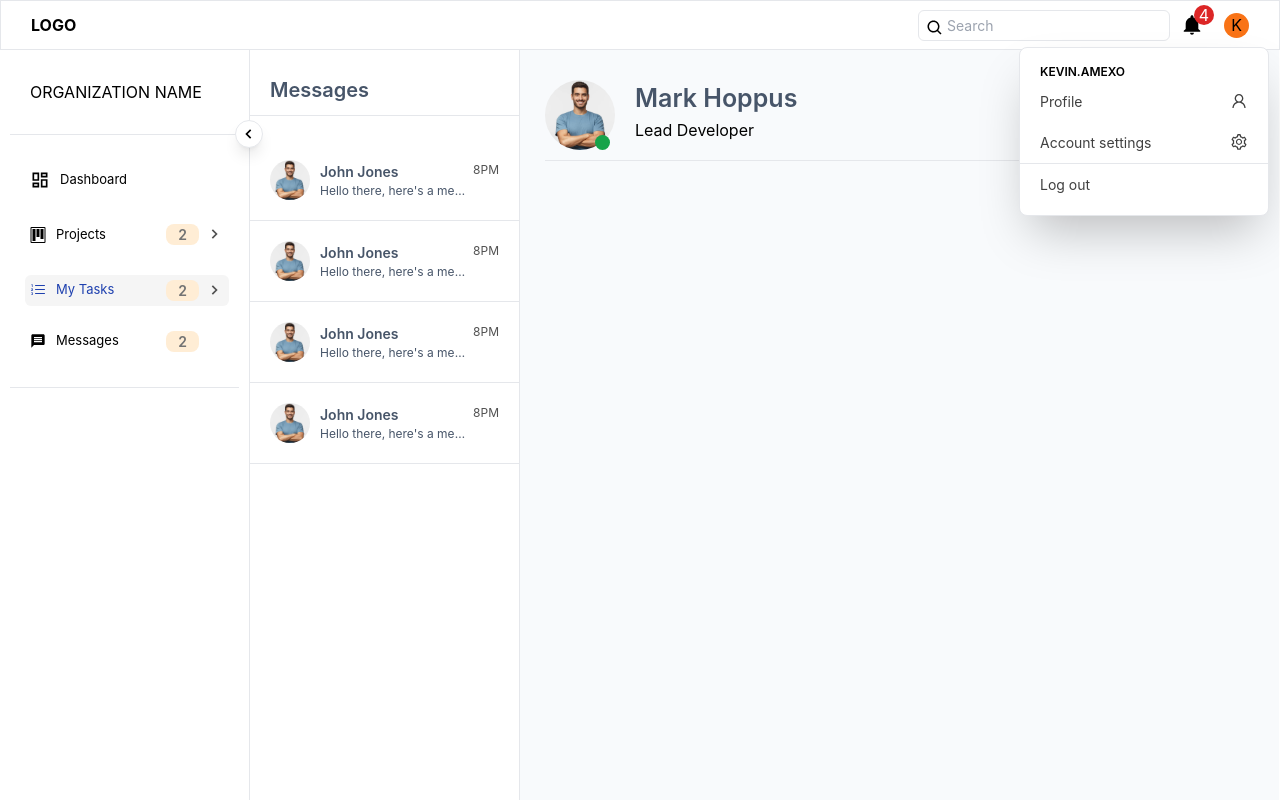
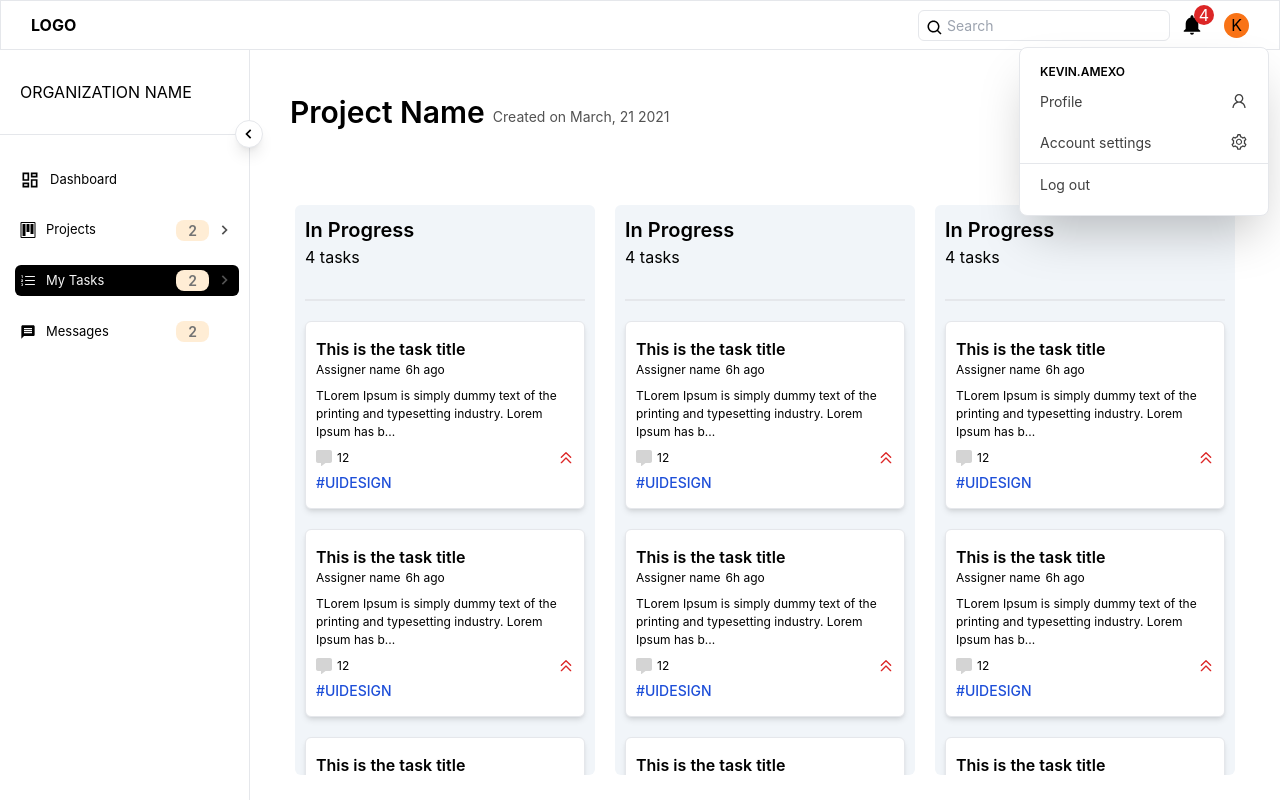
Before and after one commit to kevinamexo/issue-tracker, a React (Create React App) app: page /dashboard in a window 1280 px wide. Built offline with nearby package versions, Linux system fonts and the light colour scheme.

Commit message:
feat: dashboard and messages stylinh

```diff
--- a/package.json
+++ b/package.json
@@ -16,6 +16,7 @@
     "react-icons": "^4.4.0",
     "react-router-dom": "^6.3.0",
     "react-scripts": "5.0.1",
+    "react-textarea-autosize": "^8.3.4",
     "typescript": "^4.4.2",
     "web-vitals": "^2.1.0"
   },
--- a/src/App.tsx
+++ b/src/App.tsx
@@ -1,54 +1,15 @@
-import React, { useState } from "react";
+import React from "react";
 import Navbar from "./components/layout/Navbar/Navbar";
 import "./App.css";
 import Sidebar from "./components/layout/Sidebar/Sidebar";
-import { Variants, motion } from "framer-motion";
-import { BiChevronLeft, BiChevronRight } from "react-icons/bi";
-import Messages from "./pages/Messages/Messages";
+import RouteConfig from "./RouteConfig";
 
 const App: React.FC = () => {
-  const [sidebarFull, setSidebarFull] = useState<boolean>(true);
-
-  const handleMinimizeMenu = () => {
-    setSidebarFull((prev) => !prev);
-  };
-
-  const sidebarVariants: Variants = {
-    initial: {
-      x: -230,
-      transition: {
-        duration: 0.2,
-      },
-    },
-    closed: {
-      x: 0,
-      transition: {
-        duration: 0.2,
-      },
-    },
-  };
   return (
-    <div className="relative font-inter">
+    <div className="relative font-inter overflow-hidden">
       <Navbar />
       <Sidebar />
-      <motion.div
-        variants={sidebarVariants}
-        initial="inital"
-        animate={sidebarFull ? "closed" : "initial"}
-        className={`relative flex items-center ml-[250px] ${
-          sidebarFull ? "w-[calc(100vw-250px)]" : "w-[calc(100vw-40px)]"
-        }   ${
-          sidebarFull ? "" : "border-l-[1px]"
-        } h-[calc(100vh-50px)] z-30 bg-white`}
-      >
-        <Messages />
-        <span
-          className="absolute top-[70px] left-[-15px] border-[1px] p-[3px] text-[20px] rounded-2xl z-30 bg-white shadow-lg cursor-pointer"
-          onClick={handleMinimizeMenu}
-        >
-          {sidebarFull ? <BiChevronLeft /> : <BiChevronRight />}
-        </span>
-      </motion.div>
+      <RouteConfig />
     </div>
   );
 };
--- /dev/null
+++ b/src/RouteConfig.tsx
@@ -0,0 +1,54 @@
+import React, { useState } from "react";
+import { Route, Routes } from "react-router-dom";
+import Dashboard from "./pages/Dashboard/Dashboard";
+import Messages from "./pages/Messages/Messages";
+import { BiChevronLeft, BiChevronRight } from "react-icons/bi";
+import { Variants, motion } from "framer-motion";
+
+const Main: React.FC = () => {
+  const [sidebarFull, setSidebarFull] = useState<boolean>(true);
+
+  const handleMinimizeMenu = () => {
+    setSidebarFull((prev) => !prev);
+  };
+  const sidebarVariants: Variants = {
+    initial: {
+      x: -230,
+      transition: {
+        duration: 0.2,
+      },
+    },
+    closed: {
+      x: 0,
+      transition: {
+        duration: 0.2,
+      },
+    },
+  };
+
+  return (
+    <motion.div
+      variants={sidebarVariants}
+      initial="inital"
+      animate={sidebarFull ? "closed" : "initial"}
+      className={`relative flex items-center ml-[250px] ${
+        sidebarFull ? "w-[calc(100vw-250px)]" : "w-[calc(100vw-40px)]"
+      }   ${
+        sidebarFull ? "" : "border-l-[1px]"
+      } h-[calc(100vh-50px)] z-30 bg-white`}
+    >
+      <Routes>
+        <Route path="dashboard" element={<Dashboard />} />
+        <Route path="messages" element={<Messages />} />
+      </Routes>
+      <span
+        className="absolute top-[70px] left-[-15px] border-[1px] p-[3px] text-[20px] rounded-2xl z-30 bg-white shadow-lg cursor-pointer"
+        onClick={handleMinimizeMenu}
+      >
+        {sidebarFull ? <BiChevronLeft /> : <BiChevronRight />}
+      </span>
+    </motion.div>
+  );
+};
+
+export default Main;
--- /dev/null
+++ b/src/common/helpers.ts
@@ -0,0 +1,12 @@
+export function truncate(str: string, length: number) {
+  const ending = "...";
+  if (length == null) {
+    length = 100;
+  }
+
+  if (str.length > length) {
+    return str.substring(0, length - ending.length) + ending;
+  } else {
+    return str;
+  }
+}
--- /dev/null
+++ b/src/components/Message.tsx
@@ -0,0 +1,24 @@
+import React from "react";
+
+const Message: React.FC<{ index: number }> = ({ index }) => {
+  const left = index > 1 && index % 2 == 0;
+  return (
+    <div
+      className={`w-[100%] flex items-center ${
+        left ? "justify-start" : "justify-end"
+      }`}
+    >
+      <div
+        className={`min-w-[40%] mt-[10px] px-[10px] py-[20px] rounded-md ${
+          left
+            ? "bg-slate-900 rounded-bl-none text-slate-200"
+            : "bg-slate-400 rounded-br-none text-color-900"
+        } text-slate-50`}
+      >
+        This is a message
+      </div>
+    </div>
+  );
+};
+
+export default Message;
--- a/src/components/MessageCard.tsx
+++ b/src/components/MessageCard.tsx
@@ -2,7 +2,7 @@ import React from "react";
 
 const MessageCard: React.FC = () => {
   return (
-    <div className=" relative flex items-center py-[20px]  px-[20px] border-b-[1px] cursor-pointer hover:bg-slate-200">
+    <div className=" relative flex items-center py-[20px]  px-[20px] border-b-[1px] border-neutral-50 cursor-pointer hover:bg-slate-200">
       <img
         src="man.jpg"
         alt=""
--- /dev/null
+++ b/src/components/TaskCard.tsx
@@ -0,0 +1,45 @@
+import React from "react";
+import { HiOutlineChevronDoubleUp } from "react-icons/hi";
+import { FaCommentAlt } from "react-icons/fa";
+import { truncate } from "../common/helpers";
+
+// interface TaskCardProps {
+//   title: string;
+//   assigner: string;
+//   assignedTo: string[];
+//   created: Date;
+// }
+
+const TaskCard = () => {
+  const desc = `TLorem Ipsum is simply dummy text of the printing and typesetting
+    industry. Lorem Ipsum has been the industry's standard dummy text
+    ever since the 1500s, when an unknown printer took a galley of type
+    and scrambled it to make a type specimen book. It has survived not
+    only five centuries, but also the leap into electronic typesetting`;
+  return (
+    <div className="mt-10px pt-[20px]">
+      <div className="w-[100%] bg-white py-[15px] px-[10px] rounded-md shadow-md border-[1px] hover:bg-neutral-50 cursor-pointer">
+        <p className="text-[16px] font-semibold hover:underline">
+          This is the task title
+        </p>
+        <span className=" text-[12px] flex items-center gap-[5px]">
+          <p className=" hover:text-sky-700 hover:underline">Assigner name</p>
+          <p>6h ago</p>
+        </span>
+        <p className="text-[12px] py-2">{truncate(desc, 100)}</p>
+        <div className="flex items-center justify-between">
+          <span className="flex items-center gap-[5px]">
+            <FaCommentAlt className="text-neutral-300" />
+            <p className="text-[12px]">12</p>
+          </span>
+          <HiOutlineChevronDoubleUp className="text-red-600" />
+        </div>
+        <p className="mt-[5px] text-blue-700  text-[14px] font-medium">
+          #UIDESIGN
+        </p>
+      </div>
+    </div>
+  );
+};
+
+export default TaskCard;
--- a/src/components/layout/Sidebar/Sidebar.tsx
+++ b/src/components/layout/Sidebar/Sidebar.tsx
@@ -6,6 +6,7 @@ import { BsListOl } from "react-icons/bs";
 import { FiLogOut } from "react-icons/fi";
 import { MdMessage } from "react-icons/md";
 import CategoryItem from "./CategoryItem";
+import { Link } from "react-router-dom";
 
 type SidebarTabs = "dashboard" | "projects" | "my-tasks" | "messages";
 const Sidebar: React.FC = () => {
@@ -31,10 +32,10 @@ const Sidebar: React.FC = () => {
   };
 
   return (
-    <div className="fixed flex flex-col justify-between left-0 w-[250px] border-r-[1px] h-[calc(100vh-20px)] px-[10px]  pt-[30px]">
+    <div className="absolute flex flex-col justify-between left-0 w-[250px] border-r-[1px] h-[calc(100vh-20px)]   pt-[30px]">
       <div className="relative">
         <p className="ml-[20px]">ORGANIZATION NAME</p>
-        <ul className="list-none mt-[30px] border-t-[1px] border-b-[1px] py-[20px]">
+        <ul className="list-none mt-[30px] border-t-[1px] py-[20px]">
           <li
             className="pl-[15px] pr-[10px] rounded-md py-[10px] cursor-pointer"
             onClick={() => setActiveSidebarTab("dashboard")}
@@ -42,14 +43,14 @@ const Sidebar: React.FC = () => {
             <div
               className={`flex items-center justify-between ${
                 activeSidebarTab === "dashboard"
-                  ? "text-blue-800 bg-neutral-100"
-                  : ""
-              } hover:bg-neutral-100 p-[5px] rounded-md`}
+                  ? "bg-black text-neutral-100"
+                  : "hover:bg-neutral-100"
+              }  p-[5px] rounded-md`}
             >
               <span className="flex items-center justify-between ">
                 <RiDashboardLine
                   className={`text-[20px] ${
-                    activeSidebarTab === "dashboard" ? "text-blue-800" : ""
+                    activeSidebarTab === "dashboard" ? "text-neutral-100" : ""
                   }`}
                 />
                 <p className="ml-[10px] text-[13px]">Dashboard </p>
@@ -57,17 +58,21 @@ const Sidebar: React.FC = () => {
             </div>
           </li>
           <li
-            className="pl-[15px] pr-[10px]  py-[10px] cursor-pointer"
+            className={`pl-[15px] pr-[10px]  py-[10px] cursor-pointer ${
+              isTabActive("projects") ? "bg-neutral-100" : ""
+            }`}
             onClick={() => setActiveSidebarTab("projects")}
           >
             <div
               className={`flex items-center justify-between ${
-                activeSidebarTab === "projects" ? "bg-neutral-100" : ""
-              } hover:bg-neutral-100 p-[5px] rounded-md`}
+                activeSidebarTab === "projects"
+                  ? "bg-black text-neutral-100"
+                  : "hover:bg-neutral-100"
+              } h-[30px] px-[5px] rounded-md`}
             >
               <span
                 className={`flex items-center justify-between ${
-                  activeSidebarTab === "projects" ? "text-blue-800" : ""
+                  activeSidebarTab === "projects" ? "text-neutral-100" : ""
                 }`}
               >
                 <GoProject />
@@ -97,21 +102,22 @@ const Sidebar: React.FC = () => {
               </div>
             )}
           </li>
+          <Link to="/dashboard">
             <li
               className="pl-[15px] pr-[10px] rounded-md py-[10px] cursor-pointer"
               onClick={() => setActiveSidebarTab("my-tasks")}
             >
               <div
-              className={`flex items-center ${
+                className={`flex items-center justify-between ${
                   activeSidebarTab === "my-tasks"
-                  ? " bg-neutral-100 text-blue-800"
-                  : ""
-              } justify-between hover:bg-neutral-100 p-[5px] rounded-md`}
+                    ? "bg-black text-neutral-100"
+                    : "hover:bg-neutral-100"
+                }  p-[5px] rounded-md`}
               >
                 <span className="flex items-center justify-between ">
                   <BsListOl
                     className={`${
-                    activeSidebarTab === "my-tasks" ? "text-blue-800" : ""
+                      activeSidebarTab === "my-tasks" ? "text-neutral-100" : ""
                     }`}
                   />
                   <p className="ml-[10px] text-[13px]">My Tasks </p>
@@ -140,6 +146,8 @@ const Sidebar: React.FC = () => {
                 </div>
               )}
             </li>
+          </Link>
+          <Link to="/messages">
             <li
               className="pl-[15px] pr-[10px] rounded-md py-[10px] cursor-pointer"
               onClick={() => setActiveSidebarTab("messages")}
@@ -147,14 +155,14 @@ const Sidebar: React.FC = () => {
               <div
                 className={`flex items-center ${
                   activeSidebarTab === "messages"
-                  ? " bg-neutral-100 text-blue-800"
-                  : ""
-              } justify-between hover:bg-neutral-100 p-[5px] rounded-md`}
+                    ? " text-neutral-100 bg-black"
+                    : "hover:bg-neutral-100 "
+                } justify-between p-[5px] rounded-md`}
               >
                 <span className="flex items-center justify-between ">
                   <MdMessage
                     className={`${
-                    activeSidebarTab === "messages" ? "text-blue-800" : ""
+                      activeSidebarTab === "messages" ? "text-neutral-100" : ""
                     }`}
                   />
                   <p className="ml-[10px] text-[13px]">Messages </p>
@@ -173,6 +181,7 @@ const Sidebar: React.FC = () => {
                 </div>
               )}
             </li>
+          </Link>
         </ul>
       </div>
       <FiLogOut />
--- a/src/index.tsx
+++ b/src/index.tsx
@@ -1,5 +1,6 @@
 import React from "react";
 import ReactDOM from "react-dom/client";
+import { BrowserRouter } from "react-router-dom";
 import "./index.css";
 import App from "./App";
 
@@ -8,6 +9,8 @@ const root = ReactDOM.createRoot(
 );
 root.render(
   <React.StrictMode>
-    <App />
+    <BrowserRouter>
+      <App />
+    </BrowserRouter>
   </React.StrictMode>
 );
--- /dev/null
+++ b/src/pages/Dashboard/Column.tsx
@@ -0,0 +1,20 @@
+import React from "react";
+
+import TaskCard from "../../components/TaskCard";
+
+const Column: React.FC = () => {
+  return (
+    <div className=" min-w-[300px] w-[330px]  bg-slate-100 p-[10px] rounded-md ">
+      <div className="pb-[30px] border-b-2">
+        <p className="text-[20px] font-semibold">In Progress</p>
+        <p className="text-[16px]">4 tasks</p>
+      </div>
+
+      {[1, 2, 3, 4].map((i) => (
+        <TaskCard />
+      ))}
+    </div>
+  );
+};
+
+export default Column;
--- /dev/null
+++ b/src/pages/Dashboard/Dashboard.tsx
@@ -0,0 +1,32 @@
+import React from "react";
+import { AiOutlineSearch } from "react-icons/ai";
+import Column from "./Column";
+
+const Dashboard: React.FC = () => {
+  return (
+    <div className="w-[100%] h-[100%] p-[40px] ">
+      <div className="flex justify-between">
+        <div className="flex items-center">
+          <p className="text-[30px] font-semibold">Project Name</p>
+          <span className="text-neutral-600 ml-[8px] mt-[8px] text-[14px]">
+            Created on March, 21 2021
+          </span>
+        </div>
+        <div className="relative flex items-end border-b-[1px] mb-[8px]">
+          <AiOutlineSearch className=" absolute left-0 text-[20px] text-neutral-600 mb-[5px]" />
+          <input
+            placeholder="Task, data, error etc..."
+            className=" pl-[25px] py-1 text-[12px]"
+          />
+        </div>
+      </div>
+      <div className="flex justify-between min-w-[100%] gap-[20px] overflow-scroll px-[5px] mt-[70px] bg-white h-[calc] max-h-[calc(100%-100px)]">
+        {[1, 2, 3, 4, 5, 6].map((c) => (
+          <Column />
+        ))}
+      </div>
+    </div>
+  );
+};
+
+export default Dashboard;
--- a/src/pages/Messages/Messages.tsx
+++ b/src/pages/Messages/Messages.tsx
@@ -1,11 +1,23 @@
-import React from "react";
+import React, { useState, useCallback } from "react";
 import MessageCard from "../../components/MessageCard";
+import { AiOutlineSend } from "react-icons/ai";
+import TextareaAutosize from "react-textarea-autosize";
+import Message from "../../components/Message";
 
 const Messages: React.FC = () => {
+  const [messageText, setMessageText] = useState<string>("");
+
+  const handleMessageValue = useCallback(
+    (e: React.ChangeEvent<HTMLInputElement>) => {
+      setMessageText(e.target.value);
+    },
+    [messageText]
+  );
+
   return (
     <div className="flex items-center h-[100%] w-[100%]">
       <div className="w-[270px] h-[100%] bg-white border-r-[1px]">
-        <p className="  px-[20px] text-slate-600 pt-[25px] pb-[10px] text-[20px] font-semibold text-left border-b-[1px]">
+        <p className="  px-[20px] text-slate-600 pt-[25px] pb-[10px] text-[20px] font-semibold text-left ">
           Messages
         </p>
         <div className="pt-6">
@@ -16,7 +28,7 @@ const Messages: React.FC = () => {
         </div>
       </div>
       <div className="h-[100%] px-[25px] py-[30px] w-[calc(100%-271px)] bg-slate-50">
-        <div className=" relative flex  border-b-[1px] pb-[10px]">
+        <div className=" relative flex h-[80px] border-b-[1px] pb-[10px]">
           <img
             src="man.jpg"
             alt="profile-pic"
@@ -26,8 +38,21 @@ const Messages: React.FC = () => {
             <p className="text-[25px] text-slate-600 font-semibold">
               Mark Hoppus
             </p>
-            <p>Lead Developer</p>
+            <p className="text-slate-600">Lead Developer</p>
             <span className="absolute left-[50px] bottom-[10px] h-[15px] w-[15px] rounded-[50%] bg-green-600"></span>
+          </div>
+        </div>
+        <div className="h-[calc(100%-150px)] py-[20px] overflow-y-scroll">
+          {Array.from({ length: 10 }, (item, index) => (item = index + 1)).map(
+            (m, idx) => (
+              <Message index={idx} />
+            )
+          )}
+        </div>
+        <div className="relative flex items-center  bg-white rounded-lg">
+          <TextareaAutosize className="bg-white w-[calc(100%-30px)] px-[10px] py-[2px] pr-[30px] border-[1px]" />
+          <div className="absolute top-0 right-0 bg-slate-800">
+            <AiOutlineSend className="text-[30px] text-white p-1" />
           </div>
         </div>
       </div>
```
Also changed, not shown: 1 other file (tests, documents, lock files or other folders). Lines whose indentation alone changed are shown as unchanged.
